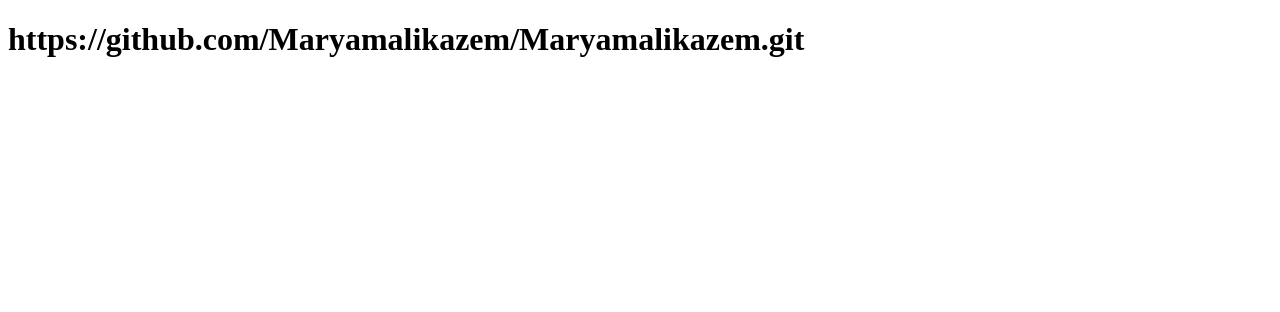
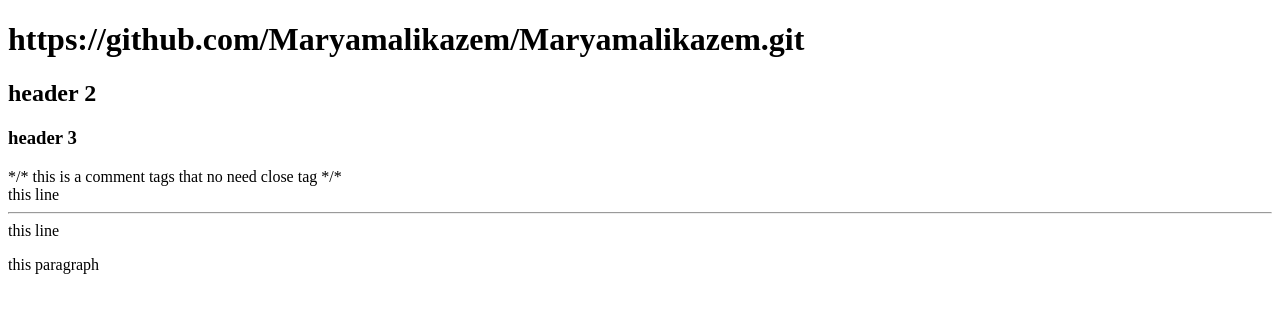
Before and after one commit to Maryamalikazem/MaryamAliKazem.github.io, a plain HTML site: page index.html in a window 1280 px wide. Drawn offline with Linux system fonts and the light colour scheme.

Commit message:
index.html

```diff
--- a/index.html
+++ b/index.html
@@ -6,9 +6,13 @@
 
 <body>
 <h1> https://github.com/Maryamalikazem/Maryamalikazem.git</h1>
-<h2> </h2>
-<h3> </h3>
+<h2> header 2 </h2>
+<h3>  header 3</h3>
 
+*/* this is a comment tags that no need close tag  */*
+<br> this line
+<hr>this line
+<p id="myid"> this paragraph </p>
 
 </body>
 </html>
```
